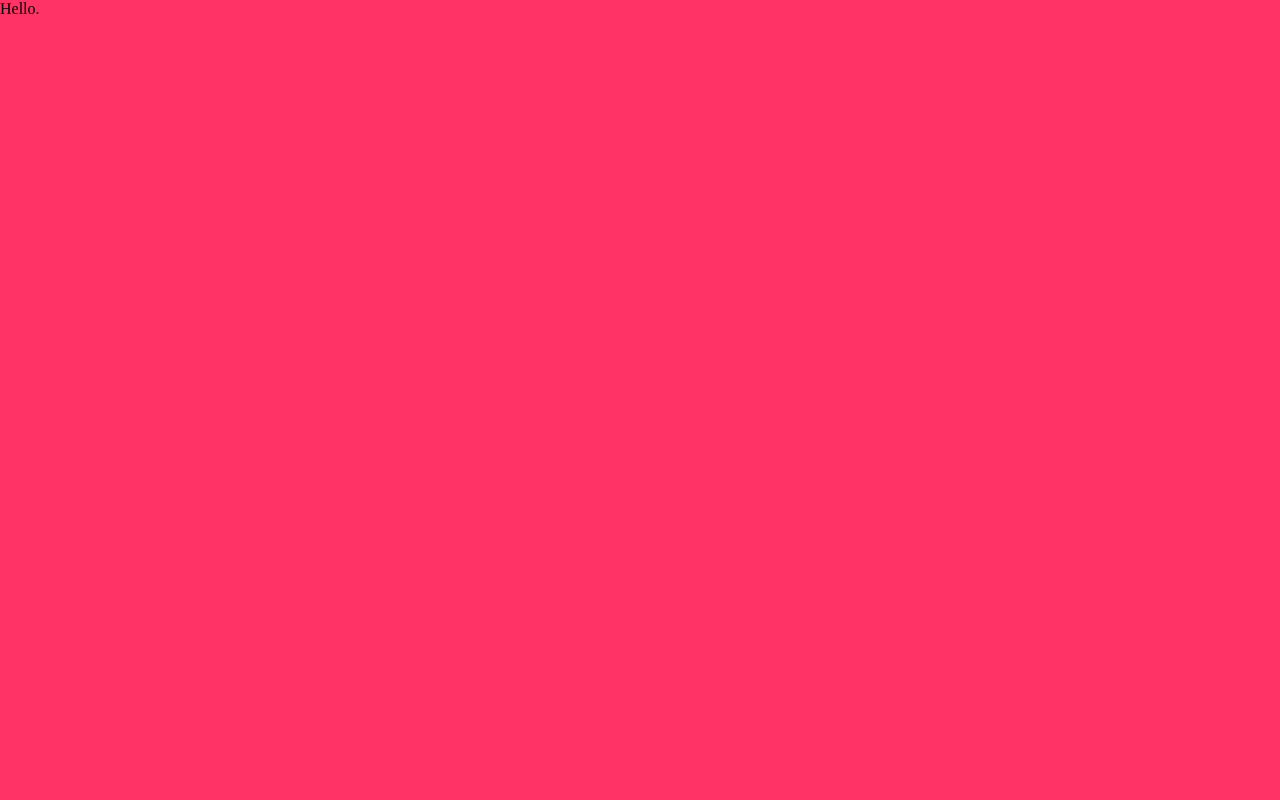
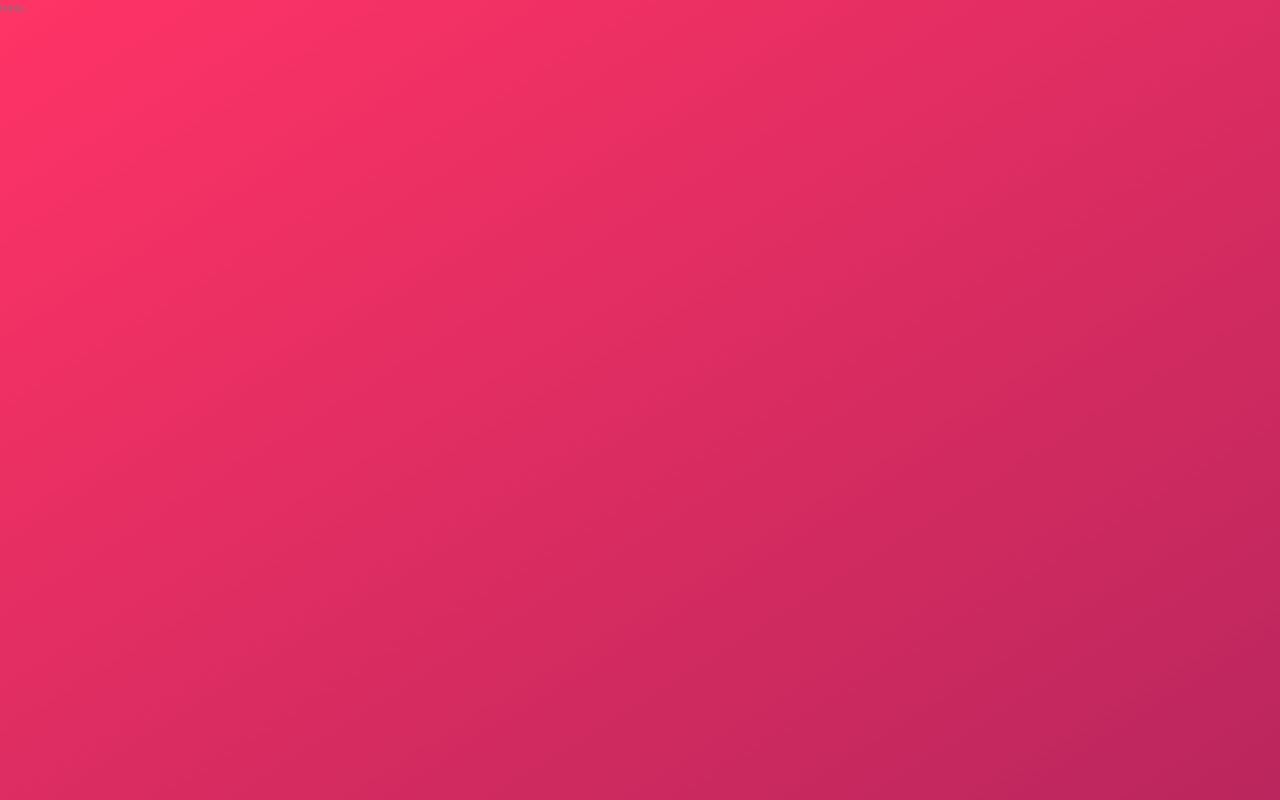
Before and after one commit to electro75/Trillo, a website: page index.html in a window 1280 px wide. Drawn offline with nearby package versions, Linux system fonts and the light colour scheme.

Commit message:
add basic global settings

```diff
--- /dev/null
+++ b/sass/_base.scss
@@ -0,0 +1,60 @@
+/*
+COLORS
+
+Primary: #eb2f64
+Primary light: #FF3366
+Primary dark: #BA265D
+
+Grey light 1: #faf9f9
+Grey light 2: #f4f2f2
+Grey light 3: #f0eeee
+Grey light 4: #ccc
+
+Grey dark 1: #333
+Grey dark 2: #777
+Grey dark 3: #999
+
+*/
+
+:root {
+    --color-primary: #eb2f64;
+    --color-primary-light : #FF3366;
+    --color-primary-dark: #BA265D;
+
+    --color-grey-light-1: #faf9f9;
+    --color-grey-light-2: #f4f2f2;
+    --color-grey-light-3: #f0eeee;
+    --color-grey-light-4: #ccc;
+
+    --color-grey-dark-1: #333;
+    --color-grey-dark-2: #777;
+    --color-grey-dark-3: #999;
+}
+
+* {
+    margin:0;
+    padding:0;
+}
+
+*,
+*::before,
+*::after {
+    box-sizing: inherit;
+}
+
+html {
+    box-sizing: border-box;
+    font-size: 62.5%;       // 1 rem = 10px; 10px/16px = 62.5
+}
+
+body {
+    font-family: 'Open Sans', sans-serif;
+    font-weight: 400;
+    line-height: 1.6;
+    color: var(--color-grey-dark-2);
+    background-image: linear-gradient(to right bottom, var(--color-primary-light), var(--color-primary-dark));
+    background-size: cover;
+    background-repeat: no-repeat;
+
+    min-height: 100vh;
+}
--- a/sass/main.scss
+++ b/sass/main.scss
@@ -1,26 +1,3 @@
-/*
-COLORS
-
-Primary: #eb2f64
-Primary light: #FF3366
-Primary dark: #BA265D
-
-Grey light 1: #faf9f9
-Grey light 2: #f4f2f2
-Grey light 3: #f0eeee
-Grey light 4: #ccc
-
-Grey dark 1: #333
-Grey dark 2: #777
-Grey dark 3: #999
-
-*/
-
-* {
-    margin:0;
-    padding:0;
-}
-
-body {
-    background-color: #FF3366;
-}
+@import "./base";
+@import "./components";
+@import "./layout";
```
Also changed, not shown: css/style.css, sass/_components.scss (added), sass/_layout.scss (added).
